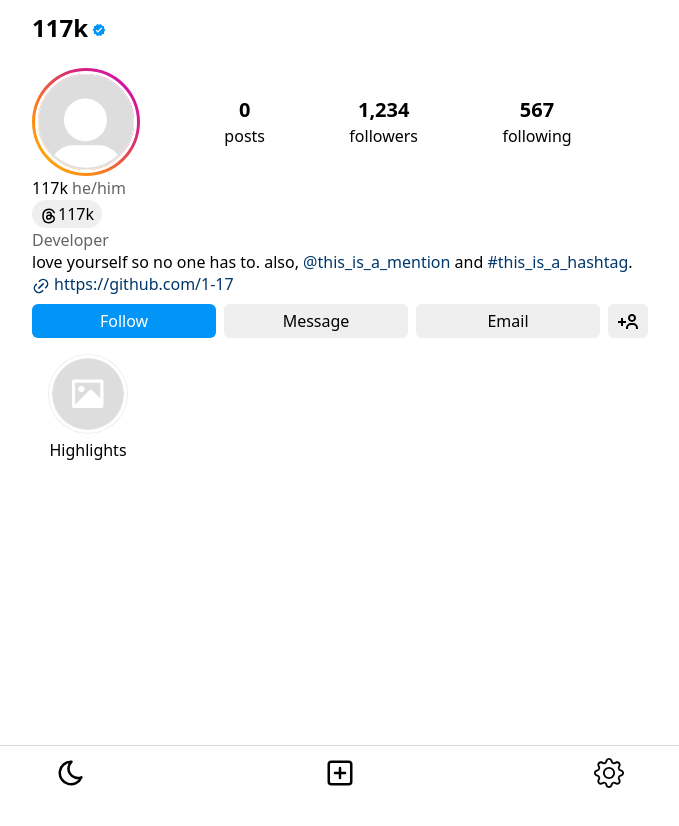
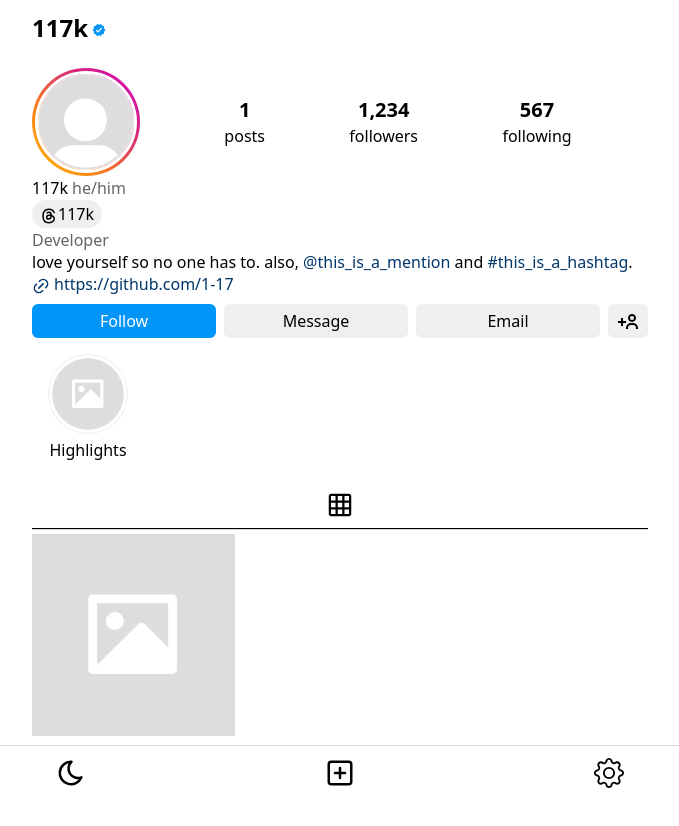
Before and after one commit to 1-17/insthetic, a React (Vite) app: page / in a window 1280 px wide. Shown: the top 826 px of the page, without its empty margins (300-979 px from the left). Before the commit the page ends 800 px from the top, so only its background shows below. Built offline with nearby package versions, Linux system fonts and the light colour scheme.

Commit message:
Added Post component and NewPost screen, changed screen name from AddHighlight to NewHighlight, and did minor layout fixes.

```diff
--- a/src/components/layout/AppBar.jsx
+++ b/src/components/layout/AppBar.jsx
@@ -20,7 +20,7 @@ const AppBar = ({ element, children }) => {
       element,
       {
         className: classNames(
-          "bg-inherit border-medium border-opacity-25 sticky z-10",
+          "bg-inherit border-medium border-opacity-25 sticky z-50",
           {
             "top-0 text-xl sm:text-2xl font-semibold": element === "header",
             "border-b": element === "header" && border,
--- a/src/components/layout/Button.jsx
+++ b/src/components/layout/Button.jsx
@@ -62,7 +62,7 @@ const Button = ({ variant, full, copy, ...rest }) => {
           "bg-accent text-light": variant === "primary",
           "bg-success text-dark": variant === "success",
           "bg-danger text-light": variant === "danger",
-          "hover:bg-medium hover:bg-opacity-10 focus-visible:bg-medium focus-visible:bg-opacity-10": variant === "icon",
+          "hover:bg-medium hover:bg-opacity-10 focus-visible:bg-medium focus-visible:bg-opacity-10": variant === "icon" && !rest.disabled,
           "rounded-shape absolute top-0.5 right-0.5 p-2": copy,
           "xs:max-w-[50%]": rest.type === "submit",
           "bg-transparent font-semibold text-danger": rest.type === "reset",
--- a/src/contexts/_UserProvider.jsx
+++ b/src/contexts/_UserProvider.jsx
@@ -12,12 +12,15 @@ const UserProvider = ({ children }) => {
   const initialState = {
     user: JSON.parse(localStorage.getItem(dbKey)) || new InitialUser(),
     newHighlight: { cover: DefaultImage, description: "Highlights" },
-    currentHighlight: null
+    newPost: { image: DefaultImage },
+    currentMedia: null
   }
 
   const [user, setUser] = useState(initialState.user)
   const [newHighlight, setNewHighlight] = useState(initialState.newHighlight)
-  const [currentHighlight, setCurrentHighlight] = useState(initialState.currentHighlight)
+  const [currentHighlight, setCurrentHighlight] = useState(initialState.currentMedia)
+  const [newPost, setNewPost] = useState(initialState.newPost)
+  const [currentPost, setCurrentPost] = useState(initialState.currentMedia)
 
   useEffect(() => {
     try {
@@ -30,9 +33,20 @@ const UserProvider = ({ children }) => {
   }, [user])
 
   useEffect(() => {
-    !addMedia && setNewHighlight(initialState.newHighlight)
-    !highlight && setCurrentHighlight(initialState.currentHighlight)
+    !addMedia && setNewHighlight(initialState.newHighlight), setNewPost(initialState.newPost)
+    !highlight && setCurrentHighlight(initialState.currentMedia)
   }, [addMedia, highlight])
+
+  useEffect(() => {
+    const clearCurrentPost = e => {
+      if (!e.target.parentElement.attributes.name || e.target.parentElement.attributes.name.value !== "post") {
+        setCurrentPost(null)
+      }
+    }
+
+    window.addEventListener("click", clearCurrentPost)
+    return () => window.removeEventListener("click", clearCurrentPost)
+  }, [])
 
   const removeAvatar = () => {
     if (user.avatar) {
@@ -81,7 +95,7 @@ const UserProvider = ({ children }) => {
     }))
 
     setTimeout(() => {
-      setCurrentHighlight(initialState.currentHighlight)
+      setCurrentHighlight(initialState.currentMedia)
       showProfile()
     }, 1500)
   }
@@ -94,8 +108,34 @@ const UserProvider = ({ children }) => {
       }))
     }
 
-    setCurrentHighlight(initialState.currentHighlight)
+    setCurrentHighlight(initialState.currentMedia)
     showProfile()
+  }
+
+  const addPost = () => {
+    setUser(prev => ({
+      ...prev,
+      posts: [
+        ...prev.posts,
+        {
+          id: !user.posts.length ? 1 : Math.max(...user.posts.map(post => post.id)) + 1,
+          ...newPost
+        }
+      ]
+    }))
+
+    setTimeout(() => {
+      setNewPost(initialState.newPost)
+    }, 1500)
+  }
+
+  const deletePost = () => {
+    if (confirm("Are you sure you want to remove this post? This action cannot be undone.")) {
+      setUser(prev => ({
+        ...prev,
+        posts: prev.posts.filter(post => post.id !== currentPost.id)
+      }))
+    }
   }
 
   return (
@@ -110,6 +150,12 @@ const UserProvider = ({ children }) => {
       setCurrentHighlight,
       editHighlight,
       deleteHighlight,
+      newPost,
+      setNewPost,
+      addPost,
+      deletePost,
+      currentPost,
+      setCurrentPost,
       removeAvatar
     }}>
       {children}
--- /dev/null
+++ b/src/models/_Buttons.js
@@ -0,0 +1,11 @@
+class Buttons {
+  buttons = [
+    {
+      label: "",
+      icon: "",
+      click: ""
+    }
+  ]
+}
+
+export default Buttons
--- a/src/models/_FooterButtons.js
+++ b/src/models/_FooterButtons.js
@@ -3,18 +3,13 @@ import { MdOutlineLightMode } from "react-icons/md"
 import { LuPlusSquare } from "react-icons/lu"
 import { BsGear } from "react-icons/bs"
 import { useTheme, useScreen } from "../hooks"
+import Buttons from "./_Buttons"
 import Avatar from "../screens/profile/Avatar"
 
-class _FooterButtons {
-  buttons = [
-    {
-      label: "",
-      icon: "",
-      click: ""
-    }
-  ]
+class _FooterButtons extends Buttons {
+  constructor() {
+    super()
 
-  constructor() {
     const { lightMode, changeTheme } = useTheme()
     const { profileConfig, addMedia, highlight, showProfile, showProfileConfig, showAddMedia } = useScreen()
 
--- a/src/models/_InitialUser.js
+++ b/src/models/_InitialUser.js
@@ -11,7 +11,12 @@ class _InitialUser extends User {
     this.label = "Developer",
     this.bio = "love yourself so no one has to. also, @this_is_a_mention and #this_is_a_hashtag.",
     this.verified = true,
-    this.posts = [],
+    this.posts = [
+      {
+        id: 1,
+        image: "src/assets/images/default-image.svg"
+      }
+    ],
     this.followers = 1234,
     this.following = 567,
     this.link = "https://github.com/1-17",
--- a/src/models/_User.js
+++ b/src/models/_User.js
@@ -6,7 +6,12 @@ class User {
   label
   bio
   verified
-  posts
+  posts = [
+    {
+      id: 0,
+      image: ""
+    }
+  ]
   followers
   following
   link
--- a/src/screens/addMedia/AddHighlight.jsx
+++ b/src/screens/addMedia/NewHighlight.jsx
@@ -7,7 +7,8 @@ import Stack from "../../components/layout/Stack"
 import Field from "../../components/layout/Field"
 import Button from "../../components/layout/Button"
 import Avatar from "../profile/Avatar"
-const AddHighlight = () => {
+
+const NewHighlight = () => {
   const { register, setValue, clearErrors } = useFormContext()
   const { newHighlight, setNewHighlight, addHighlight } = useUser()
 
@@ -53,4 +54,4 @@ const AddHighlight = () => {
   )
 }
 
-export default AddHighlight
+export default NewHighlight
--- /dev/null
+++ b/src/screens/addMedia/NewPost.jsx
@@ -0,0 +1,47 @@
+import { useFormContext } from "react-hook-form"
+import { useUser } from "../../hooks"
+import { readImage } from "../../utils"
+import Form from "../../components/layout/Form"
+import Fieldset from "../../components/layout/Fieldset"
+import Stack from "../../components/layout/Stack"
+import Field from "../../components/layout/Field"
+import Button from "../../components/layout/Button"
+
+const NewPost = () => {
+  const { register, setValue, clearErrors } = useFormContext()
+  const { newPost, setNewPost, addPost } = useUser()
+
+  return (
+    <Form onSubmit={addPost}>
+      <Fieldset legend="New post">
+        <Stack fields className="items-center">
+          <img
+            src={newPost.image}
+            alt="Post"
+            className="aspect-square object-cover w-[100px] sm:w-[120px]"
+          />
+          <Stack className="w-full max-w-xs mx-auto">
+            <Field
+              {...register("image", {
+                required: "Image is required.",
+                onChange: e => {
+                  readImage(e.target.files[0]).then(file => {
+                    setNewPost(prev => ({ ...prev, image: file }))
+                    clearErrors("image")
+                    setValue("image", file)
+                  })
+                }
+              })}
+              label="Add image"
+              type="file"
+              accept=".jpg, .jpeg, .png"
+            />
+          </Stack>
+        </Stack>
+      </Fieldset>
+      <Button type="submit" />
+    </Form>
+  )
+}
+
+export default NewPost
--- a/src/screens/addMedia/index.jsx
+++ b/src/screens/addMedia/index.jsx
@@ -1,8 +1,12 @@
-import AddHighlight from "./AddHighlight"
+import NewHighlight from "./NewHighlight"
+import NewPost from "./NewPost"
 
 const AddMedia = () => {
   return (
-    <AddHighlight />
+    <div className="*:mt-20 first:*:mt-0">
+      <NewPost />
+      <NewHighlight />
+    </div>
   )
 }
 
--- /dev/null
+++ b/src/screens/profile/Posts.jsx
@@ -0,0 +1,71 @@
+import { IoMdGrid } from "react-icons/io"
+import { LuTrash } from "react-icons/lu"
+import classNames from "classnames"
+import { useUser } from "../../hooks"
+import Button from "../../components/layout/Button"
+
+const Posts = () => {
+  const { user, currentPost, setCurrentPost, deletePost } = useUser()
+
+  return (
+    user.posts.length > 0 && (
+      <section>
+        <nav>
+          <ul className="border-b border-medium border-opacity-25 mb-1">
+            <li className="border-b border-current">
+              <Button
+                aria-label="Posts"
+                disabled
+                variant="icon"
+                full
+                className="text-2xl sm:text-3xl p-2"
+                >
+                <IoMdGrid className="mx-auto" />
+              </Button>
+            </li>
+          </ul>
+        </nav>
+        <nav>
+          <ul className="grid grid-cols-3 gap-1">
+            {
+              user.posts.map(post =>
+                <li
+                  key={post.id}
+                  name="post"
+                  onClick={() => setCurrentPost(post) || currentPost === post && setCurrentPost(null)}
+                  className="relative *:transition-all"
+                  >
+                  {
+                    currentPost && (post.id === currentPost.id) && (
+                      <div className="bg-medium bg-opacity-25 absolute top-0 left-0 grid place-items-center w-full h-full z-10">
+                        <button
+                          aria-label="Delete post"
+                          onClick={deletePost}
+                          className="bg-medium bg-opacity-50 border-2 rounded-full text-white text-[6vw] sm:text-4xl p-[3vw] sm:p-4"
+                          >
+                          <LuTrash />
+                        </button>
+                      </div>
+                    )
+                  }
+                  <img
+                    src={post.image}
+                    alt="Post"
+                    className={classNames(
+                      "aspect-square object-cover w-full",
+                      {
+                        "saturate-0": currentPost && (post.id === currentPost.id)
+                      }
+                    )}
+                  />
+                </li>
+              )
+            }
+          </ul>
+        </nav>
+      </section>
+    )
+  )
+}
+
+export default Posts
--- a/src/screens/profile/index.jsx
+++ b/src/screens/profile/index.jsx
@@ -8,6 +8,7 @@ import Bio from "./Bio"
 import Link from "./Link"
 import Buttons from "./Buttons"
 import Highlights from "./Highlights"
+import Posts from "./Posts"
 
 const Profile = () => {
   return (
@@ -28,6 +29,7 @@ const Profile = () => {
         <Buttons />
         <Highlights />
       </section>
+      <Posts />
     </>
   )
 }
```
